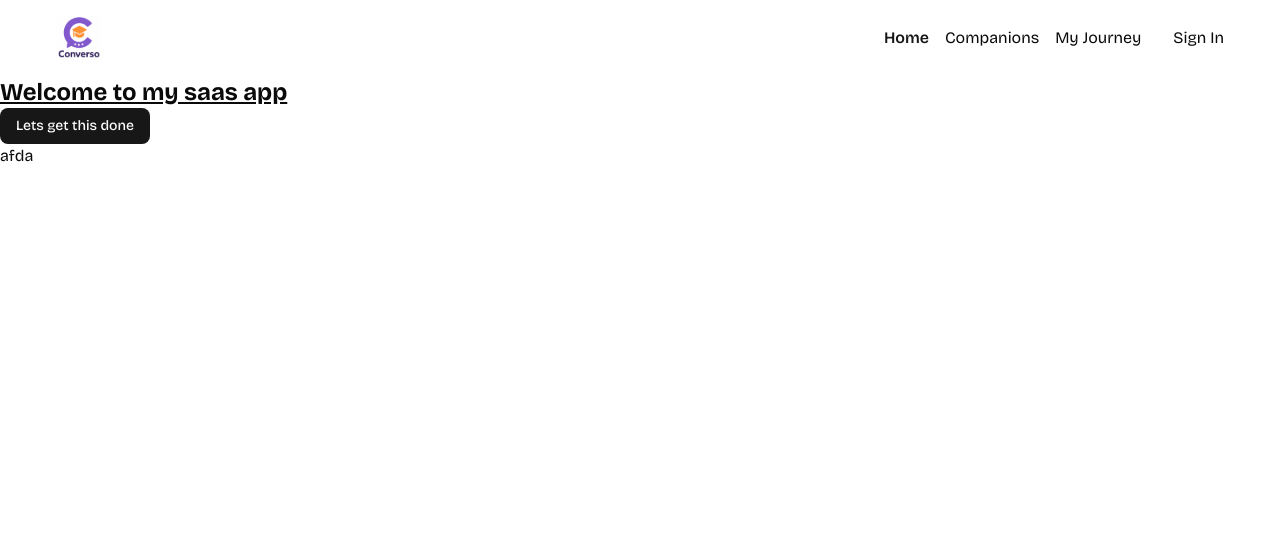
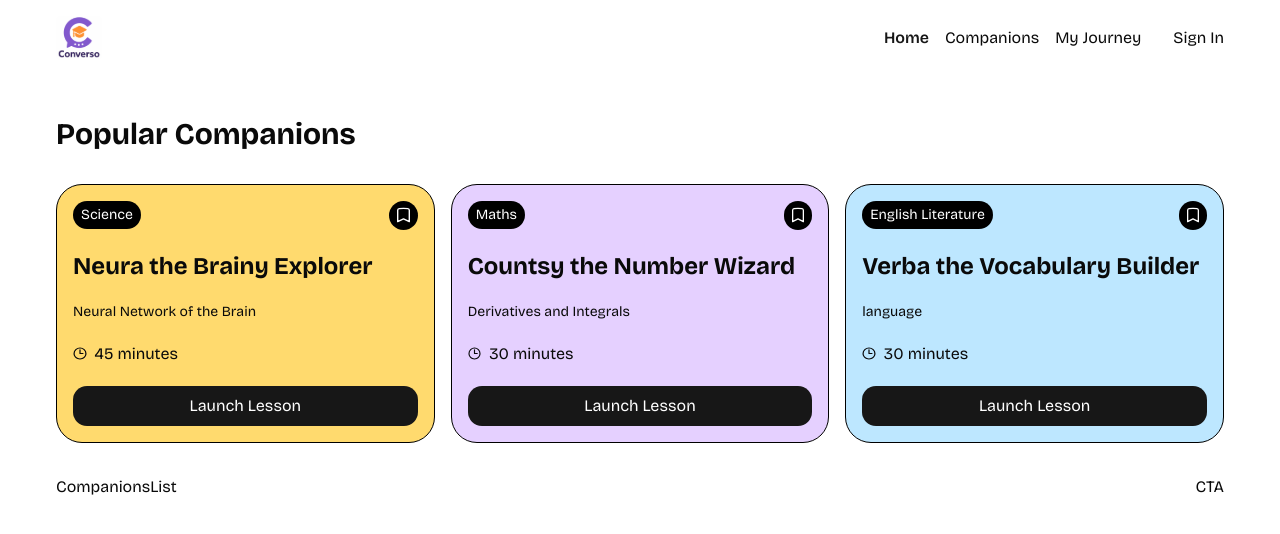
Before and after one commit to Benjam1n-Tang/tutorai, a Next.js app: page / in a window 1280 px wide. Shown: the top 534 px of the page. Built offline with nearby package versions, Linux system fonts and the light colour scheme.

Commit message:
Configure companion card

```diff
--- a/src/app/layout.tsx
+++ b/src/app/layout.tsx
@@ -24,7 +24,6 @@
                 <Navbar />
                 {children}
         </body>
-          afda
         </html>
     );
 }
--- a/src/app/page.tsx
+++ b/src/app/page.tsx
@@ -1,14 +1,44 @@
-import { Button } from '@/components/ui/button'
-import React from 'react'
+import CompanionCard from "@/components/CompanionCard";
+import CompanionsList from "@/components/CompanionsList";
+import CTA from "@/components/CTA";
 
 const Page = () => {
   return (
-    <div>
+    <main>
+      <h1>Popular Companions</h1>
 
-    <h1 className="text-2xl underline">Welcome to my saas app</h1>
-    <Button> Lets get this done </Button>
-    </div>
-  )
-}
+      <section className="home-section">
+        <CompanionCard
+          id="123"
+          name="Neura the Brainy Explorer"
+          topic="Neural Network of the Brain"
+          subject="science"
+          duration={45}
+          color="#ffda6e"
+        />
+        <CompanionCard
+          id="456"
+          name="Countsy the Number Wizard"
+          topic="Derivatives and Integrals"
+          subject="maths"
+          duration={30}
+          color="#e5d0ff"
+        />
+        <CompanionCard
+          id="789"
+          name="Verba the Vocabulary Builder"
+          topic="language"
+          subject="English Literature"
+          duration={30}
+          color="#BDE7FF"
+        />
+      </section>
+      <section className="home-section">
+        <CompanionsList />
+        <CTA />
+      </section>
+    </main>
+  );
+};
 
-export default Page
+export default Page;
--- /dev/null
+++ b/src/components/CTA.tsx
@@ -0,0 +1,6 @@
+
+const CTA = () => {
+  return <div>CTA</div>;
+};
+
+export default CTA;
--- /dev/null
+++ b/src/components/CompanionCard.tsx
@@ -0,0 +1,54 @@
+import Image from "next/image";
+import Link from "next/link";
+
+interface CompanionCardProps {
+  id: string;
+  name: string;
+  topic: string;
+  subject: string;
+  duration: number;
+  color: string;
+}
+
+const CompanionCard = ({
+  id,
+  name,
+  topic,
+  subject,
+  duration,
+  color,
+}: CompanionCardProps) => {
+  return (
+    <article className="companion-card" style={{ backgroundColor: color }}>
+      <div className="flex justify-between items-center">
+        <div className="subject-badge">{subject}</div>
+        <button className="companion-bookmark">
+          <Image
+            src="/icons/bookmark.svg"
+            alt="Bookmark"
+            width={12.5}
+            height={15}
+          />
+        </button>
+      </div>
+      <h2 className="text-2xl font-bold">{name}</h2>
+      <p className="text-sm">{topic}</p>
+      <div className="flex items-center gap-2">
+        <Image
+          src="/icons/clock.svg"
+          alt="Duration"
+          width={13.5}
+          height={13.5}
+        />
+        <p className="texsm">{duration} minutes</p>
+      </div>
+      <Link href={`/companions/${id}`} className="w-full">
+        <button className="btn-primary w-full justify-center">
+          Launch Lesson
+        </button>
+      </Link>
+    </article>
+  );
+};
+
+export default CompanionCard;
--- /dev/null
+++ b/src/components/CompanionsList.tsx
@@ -0,0 +1,8 @@
+
+const CompanionsList = () => {
+  return (
+    <div>CompanionsList</div>
+  )
+}
+
+export default CompanionsList
```
